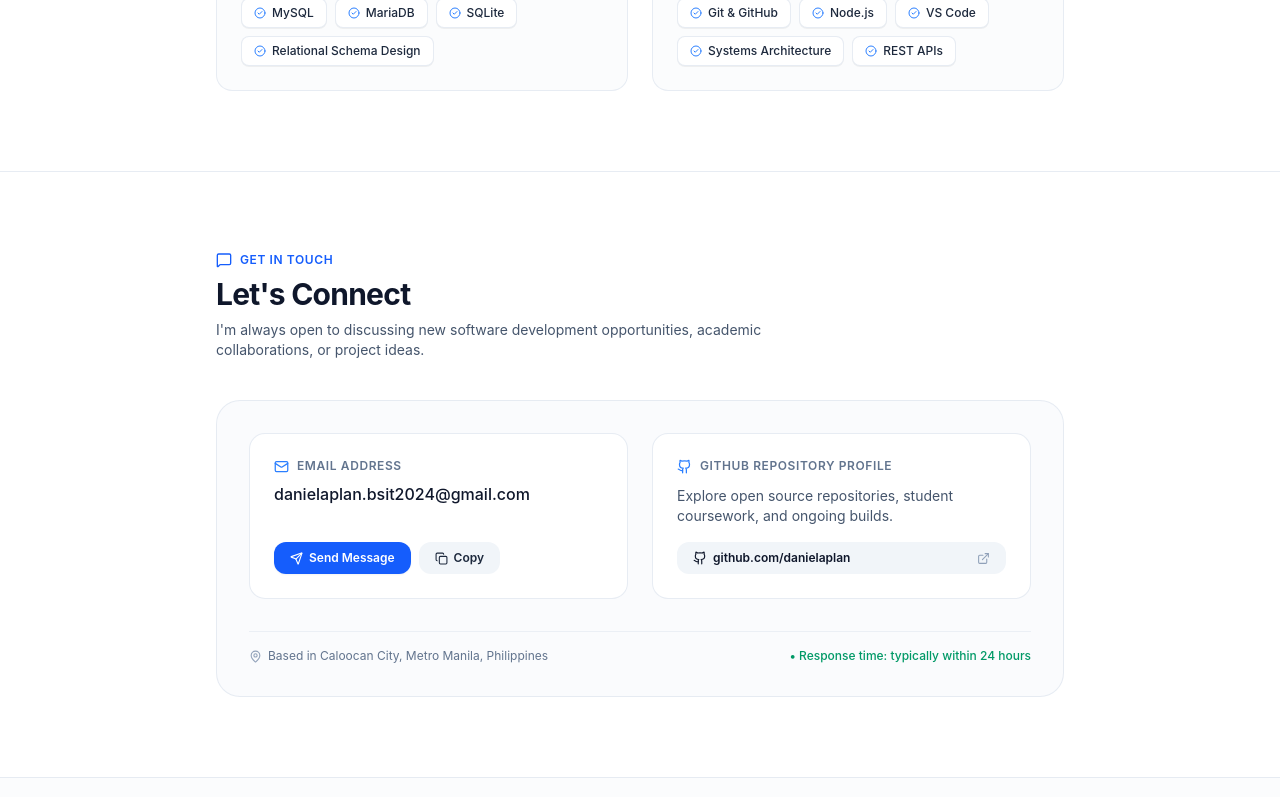
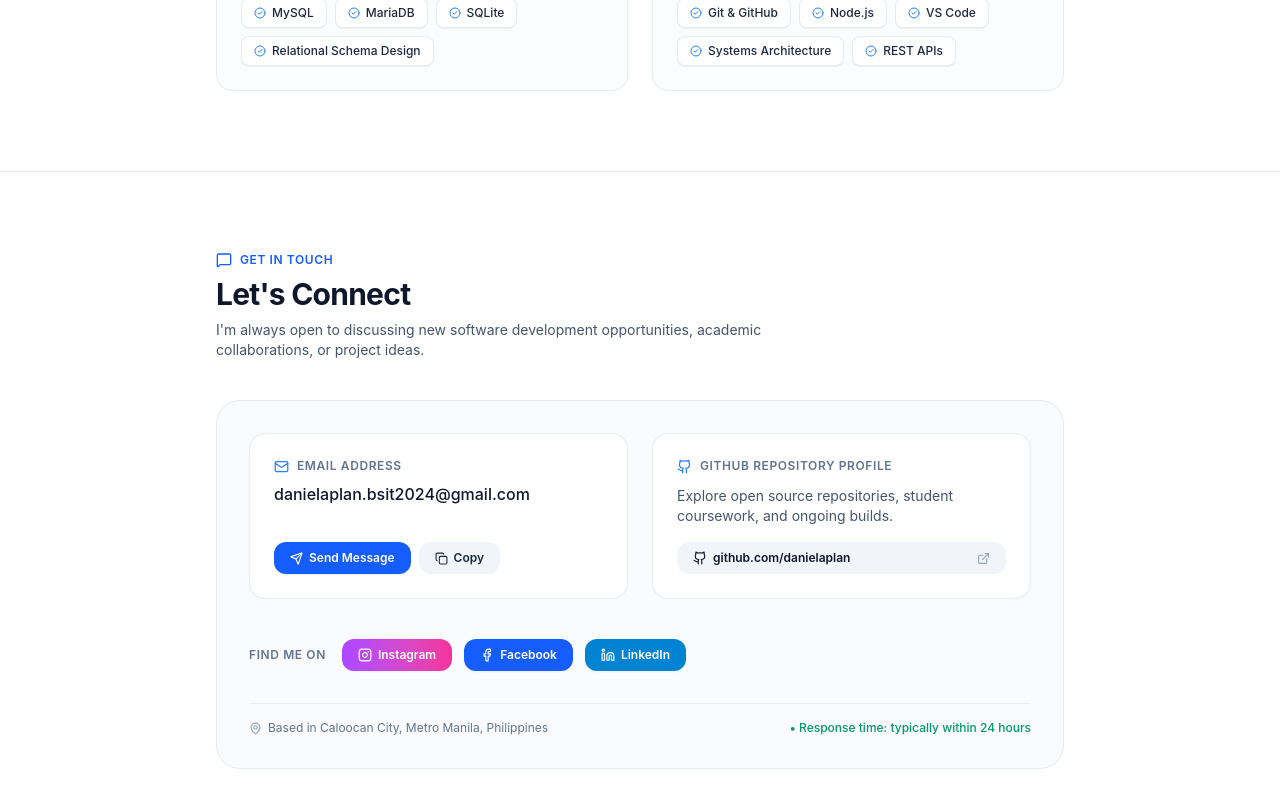
Before and after one commit to danielaplan/PortFolio, a React (Vite) app: page / in a window 1280 px wide. Shown: the part 2000-2797 px from the top of the page. Built offline with nearby package versions, Linux system fonts and the light colour scheme; the HTML template or start-up script is replaced by a standard one.

Commit message:
feat: add Instagram, Facebook, and LinkedIn social links to Contact and Footer

```diff
--- a/src/components/Contact.jsx
+++ b/src/components/Contact.jsx
@@ -1,6 +1,9 @@
 import React from 'react';
 import { Mail, MapPin, Send, Copy, Check, MessageSquare, ExternalLink } from 'lucide-react';
 import Github from './icons/Github';
+import Instagram from './icons/Instagram';
+import Facebook from './icons/Facebook';
+import Linkedin from './icons/Linkedin';
 
 export default function Contact({ onCopyEmail, copiedEmail }) {
   const email = "danielaplan.bsit2024@gmail.com";
@@ -95,6 +98,38 @@ export default function Contact({ onCopyEmail, copiedEmail }) {
 
           </div>
 
+          {/* Social Media Links */}
+          <div className="flex flex-wrap items-center gap-3 pt-2">
+            <span className="text-xs font-semibold text-slate-500 dark:text-slate-400 uppercase tracking-wider mr-1">Find me on</span>
+            <a
+              href="https://www.instagram.com/dniel_apln/"
+              target="_blank"
+              rel="noopener noreferrer"
+              className="inline-flex items-center gap-1.5 px-4 py-2 rounded-xl bg-gradient-to-r from-purple-500 to-pink-500 hover:from-purple-600 hover:to-pink-600 text-white text-xs font-semibold transition shadow-xs"
+            >
+              <Instagram size={14} />
+              <span>Instagram</span>
+            </a>
+            <a
+              href="https://www.facebook.com/daniel.aplan.9/"
+              target="_blank"
+              rel="noopener noreferrer"
+              className="inline-flex items-center gap-1.5 px-4 py-2 rounded-xl bg-blue-600 hover:bg-blue-700 text-white text-xs font-semibold transition shadow-xs"
+            >
+              <Facebook size={14} />
+              <span>Facebook</span>
+            </a>
+            <a
+              href="https://www.linkedin.com/in/daniel-aplan-5ba561334/"
+              target="_blank"
+              rel="noopener noreferrer"
+              className="inline-flex items-center gap-1.5 px-4 py-2 rounded-xl bg-sky-600 hover:bg-sky-700 text-white text-xs font-semibold transition shadow-xs"
+            >
+              <Linkedin size={14} />
+              <span>LinkedIn</span>
+            </a>
+          </div>
+
           {/* Quick Notice */}
           <div className="flex items-center justify-between text-xs text-slate-500 dark:text-slate-400 pt-4 border-t border-slate-200/60 dark:border-slate-800/60">
             <span className="flex items-center gap-1.5">
--- a/src/components/Footer.jsx
+++ b/src/components/Footer.jsx
@@ -1,5 +1,8 @@
 import React from 'react';
 import { ArrowUp, Heart } from 'lucide-react';
+import Instagram from './icons/Instagram';
+import Facebook from './icons/Facebook';
+import Linkedin from './icons/Linkedin';
 
 export default function Footer() {
   const scrollToTop = () => {
@@ -13,14 +16,42 @@ export default function Footer() {
           <span>&copy; {new Date().getFullYear()} Daniel Aplan. Crafted with React & Tailwind CSS.</span>
         </div>
 
-        <div className="flex items-center gap-6">
+        <div className="flex items-center gap-5">
           <a
             href="https://github.com/danielaplan"
             target="_blank"
             rel="noopener noreferrer"
             className="hover:text-slate-900 dark:hover:text-white transition"
+            aria-label="GitHub"
           >
             GitHub
+          </a>
+          <a
+            href="https://www.instagram.com/dniel_apln/"
+            target="_blank"
+            rel="noopener noreferrer"
+            className="hover:text-pink-500 transition"
+            aria-label="Instagram"
+          >
+            <Instagram size={15} />
+          </a>
+          <a
+            href="https://www.facebook.com/daniel.aplan.9/"
+            target="_blank"
+            rel="noopener noreferrer"
+            className="hover:text-blue-600 transition"
+            aria-label="Facebook"
+          >
+            <Facebook size={15} />
+          </a>
+          <a
+            href="https://www.linkedin.com/in/daniel-aplan-5ba561334/"
+            target="_blank"
+            rel="noopener noreferrer"
+            className="hover:text-sky-600 transition"
+            aria-label="LinkedIn"
+          >
+            <Linkedin size={15} />
           </a>
           <a
             href="mailto:danielaplan.bsit2024@gmail.com"
--- /dev/null
+++ b/src/components/icons/Facebook.jsx
@@ -0,0 +1,20 @@
+import React from 'react';
+
+export default function Facebook({ size = 18, className = "" }) {
+  return (
+    <svg
+      xmlns="http://www.w3.org/2000/svg"
+      width={size}
+      height={size}
+      viewBox="0 0 24 24"
+      fill="none"
+      stroke="currentColor"
+      strokeWidth="2"
+      strokeLinecap="round"
+      strokeLinejoin="round"
+      className={className}
+    >
+      <path d="M18 2h-3a5 5 0 0 0-5 5v3H7v4h3v8h4v-8h3l1-4h-4V7a1 1 0 0 1 1-1h3z" />
+    </svg>
+  );
+}
--- /dev/null
+++ b/src/components/icons/Instagram.jsx
@@ -0,0 +1,22 @@
+import React from 'react';
+
+export default function Instagram({ size = 18, className = "" }) {
+  return (
+    <svg
+      xmlns="http://www.w3.org/2000/svg"
+      width={size}
+      height={size}
+      viewBox="0 0 24 24"
+      fill="none"
+      stroke="currentColor"
+      strokeWidth="2"
+      strokeLinecap="round"
+      strokeLinejoin="round"
+      className={className}
+    >
+      <rect width="20" height="20" x="2" y="2" rx="5" ry="5" />
+      <path d="M16 11.37A4 4 0 1 1 12.63 8 4 4 0 0 1 16 11.37z" />
+      <line x1="17.5" x2="17.51" y1="6.5" y2="6.5" />
+    </svg>
+  );
+}
--- /dev/null
+++ b/src/components/icons/Linkedin.jsx
@@ -0,0 +1,22 @@
+import React from 'react';
+
+export default function Linkedin({ size = 18, className = "" }) {
+  return (
+    <svg
+      xmlns="http://www.w3.org/2000/svg"
+      width={size}
+      height={size}
+      viewBox="0 0 24 24"
+      fill="none"
+      stroke="currentColor"
+      strokeWidth="2"
+      strokeLinecap="round"
+      strokeLinejoin="round"
+      className={className}
+    >
+      <path d="M16 8a6 6 0 0 1 6 6v7h-4v-7a2 2 0 0 0-2-2 2 2 0 0 0-2 2v7h-4v-7a6 6 0 0 1 6-6z" />
+      <rect width="4" height="12" x="2" y="9" />
+      <circle cx="4" cy="4" r="2" />
+    </svg>
+  );
+}
```
Also changed, not shown: 1 other file (tests, documents, lock files or other folders).
